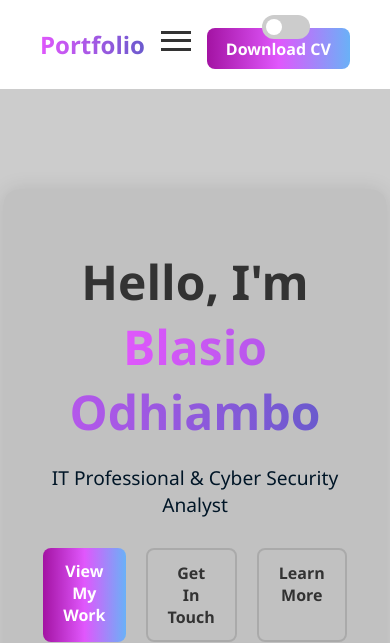
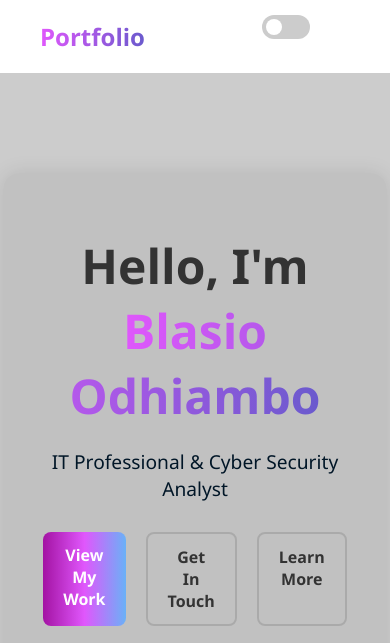
Before and after one commit to Bblasio/My-Portfolio, a plain HTML site: page index.html in a window 390 px wide. Shown: the top 643 px of the page. Drawn offline with Linux system fonts and the light colour scheme.

Commit message:
replace with a new one

```diff
--- a/index.html
+++ b/index.html
@@ -27,13 +27,9 @@
           <li><a href="#interests">Interests</a></li>
           <li><a href="#contact">Contact</a></li>
         </ul>
-        <button class="hamburger">
-          <span></span>
-          <span></span>
-          <span></span>
-        </button>
+
       </nav>
-      <a href="assets/cv/Blasio_odhiambo CV.pdf" class="cv-button" download>Download CV</a>
+
     </div>
   </header>
 
```
